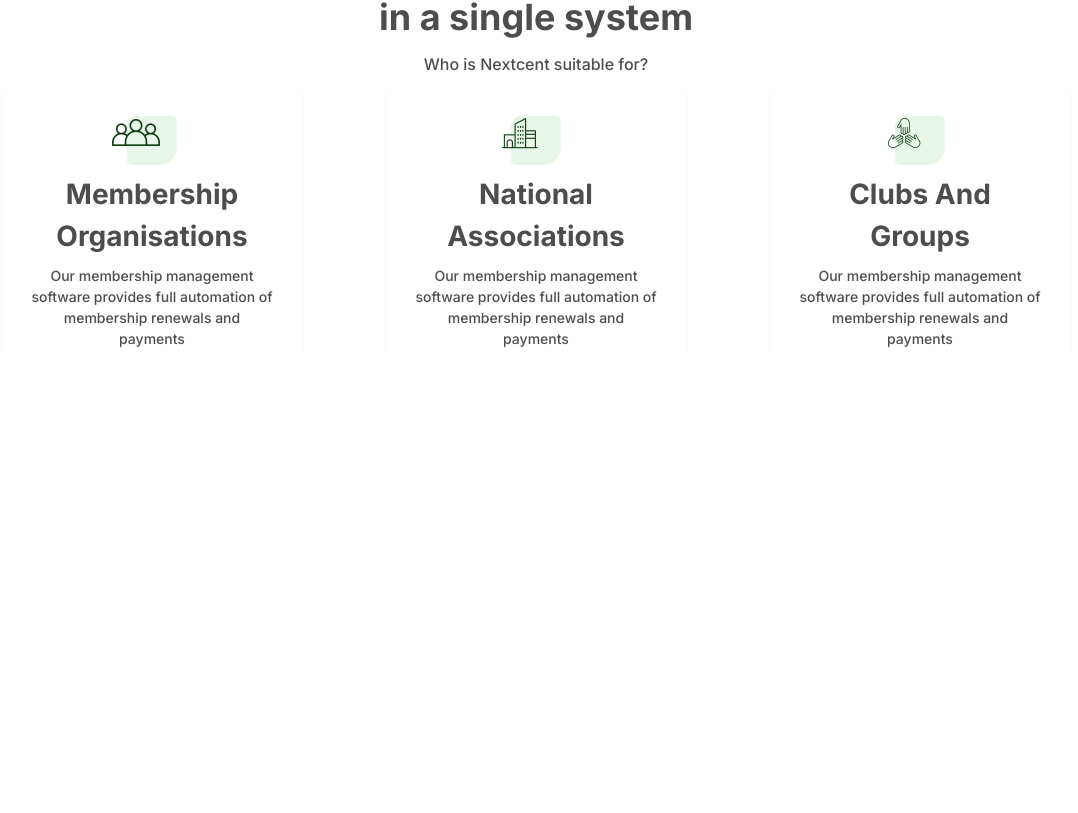
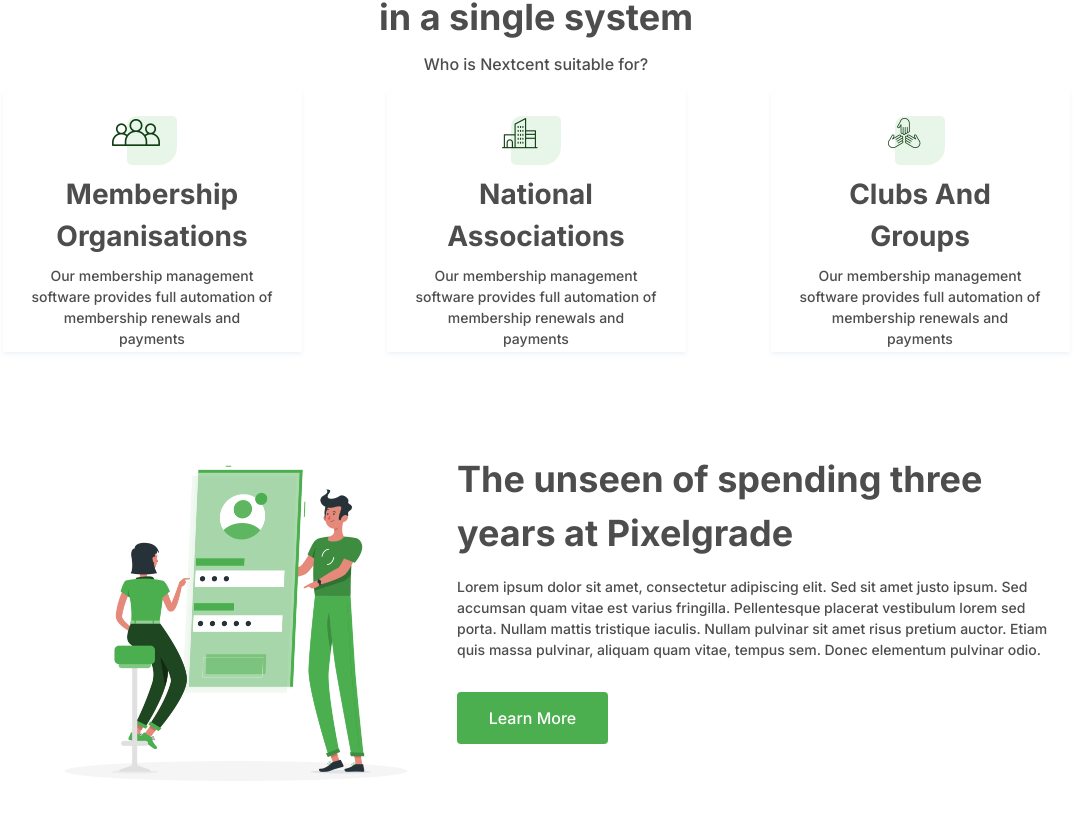
Before and after one commit to teksaglobalindonesia/next-wihope-2026, a Next.js app: page / in a window 1280 px wide. Shown: the part 984-1797 px from the top of the page, without its empty margins (104-1182 px from the left). Before the commit the page ends 1336 px from the top, so only its background shows below. Built offline with nearby package versions, Linux system fonts and the light colour scheme.

Commit message:
1. Menambahkan file unseen-spending.tsx pada components/custom untuk mendesign section unseen spending.
2. Menambahkan gambar ilustrasi pada folder public.

3. Mengimport section unseen-spending ke file page.tsx untuk ditampilkan.

4. sedikit mengubah komponen button pada hero section.

```diff
--- a/app/page.tsx
+++ b/app/page.tsx
@@ -2,6 +2,7 @@
 import Hero from '@/components/custom/hero';
 import Client from '@/components/custom/our-client';
 import Community from '@/components/custom/community';
+import UnseenSpending from '@/components/custom/unseen-spending';
 
 export default function Page() {
   return (
@@ -10,6 +11,7 @@
       <Hero />
       <Client />
       <Community/>
+      <UnseenSpending/>
     </>
   );
 }
--- a/components/custom/hero.tsx
+++ b/components/custom/hero.tsx
@@ -27,9 +27,9 @@
         <Button
           variant="Primary"
           className="mt-[32px] h-[52px] w-[128px] rounded-[4px]"
-          loading={loadingButton === 'sign up'}
-          disabled={loadingButton !== null && loadingButton !== 'sign up'}
-          onClick={() => handleButtonClick('sign up')}
+          loading={loadingButton === 'register'}
+          disabled={loadingButton !== null && loadingButton !== 'register'}
+          onClick={() => handleButtonClick('register')}
         >
           Register
         </Button>
--- /dev/null
+++ b/components/custom/unseen-spending.tsx
@@ -0,0 +1,52 @@
+'use client';
+
+import { useState } from 'react';
+import Image from 'next/image';
+import Button from '../Function/button';
+
+export default function UnseenSpending() {
+  const [loadingButton, setLoadingButton] = useState<string | null>(null);
+
+  const handleButtonClick = (buttonName: string) => {
+    setLoadingButton(buttonName);
+
+    setTimeout(() => {
+      setLoadingButton(null);
+    }, 2000);
+  };
+  return (
+    <div className="mt-[52px] flex h-[529px] w-full justify-center bg-white py-[48px]">
+      <div className="">
+        <Image
+          src="/Illustration-2.png"
+          width={442}
+          height={329}
+          quality={100}
+          alt=""
+        />
+      </div>
+      <div className="flex flex-col w-[600px] h-[300px]">
+        <p className="font-inter text-[36px] font-semibold text-neutral-d_grey">
+          The unseen of spending three years at Pixelgrade
+        </p>
+        <p className="font-inter text-[14px] text-neutral-d_grey mt-[16px] mb-[32px]">
+          Lorem ipsum dolor sit amet, consectetur adipiscing elit. Sed sit amet
+          justo ipsum. Sed accumsan quam vitae est varius fringilla.
+          Pellentesque placerat vestibulum lorem sed porta. Nullam mattis
+          tristique iaculis. Nullam pulvinar sit amet risus pretium auctor.
+          Etiam quis massa pulvinar, aliquam quam vitae, tempus sem. Donec
+          elementum pulvinar odio.
+        </p>
+        <Button
+          variant="Primary"
+          className="h-[52px] w-[151px] rounded-[4px]"
+          loading={loadingButton === 'learn more'}
+          disabled={loadingButton !== null && loadingButton !== 'learn more'}
+          onClick={() => handleButtonClick('learn more')}
+        >
+          Learn More
+        </Button>
+      </div>
+    </div>
+  );
+}
```
Also changed, not shown: public/Illustration-2.png (added).
